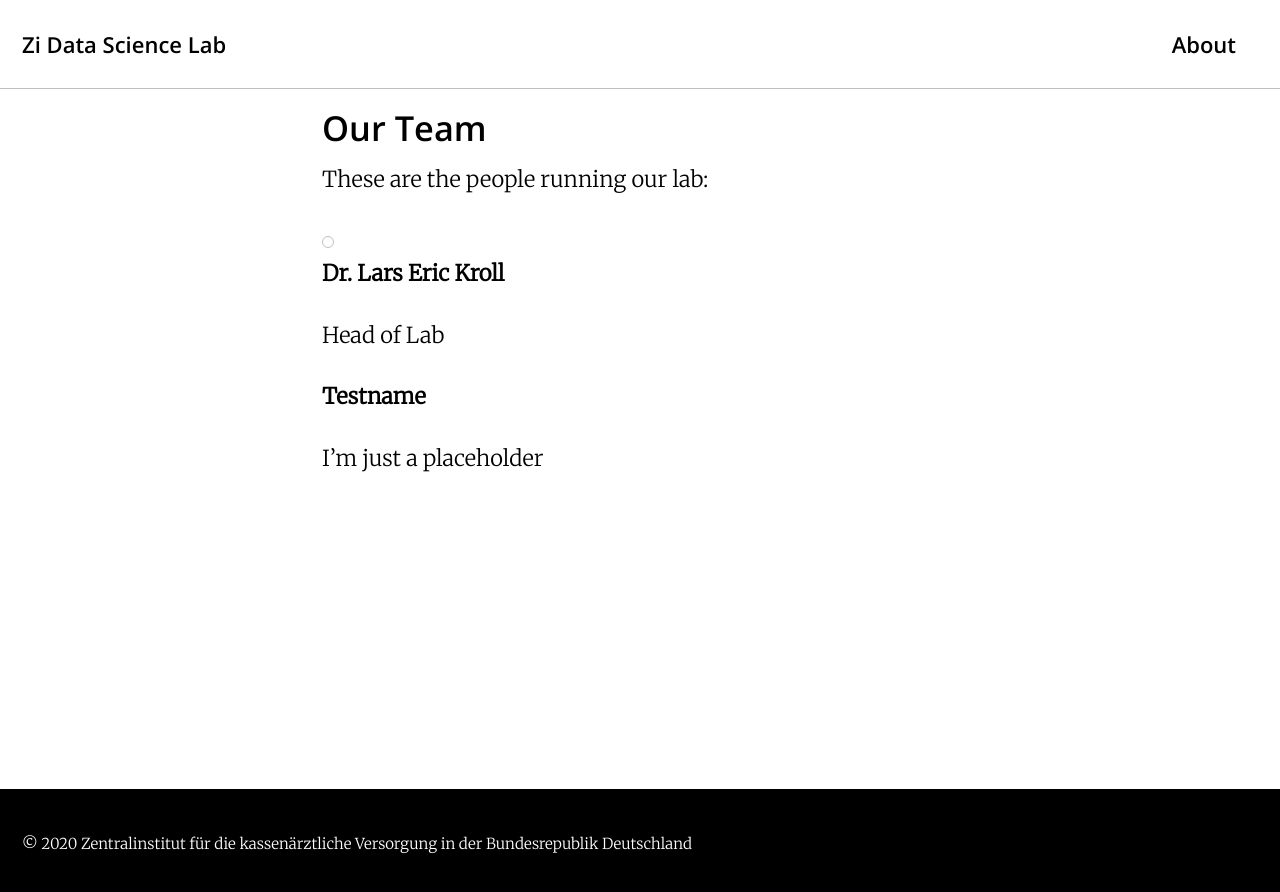
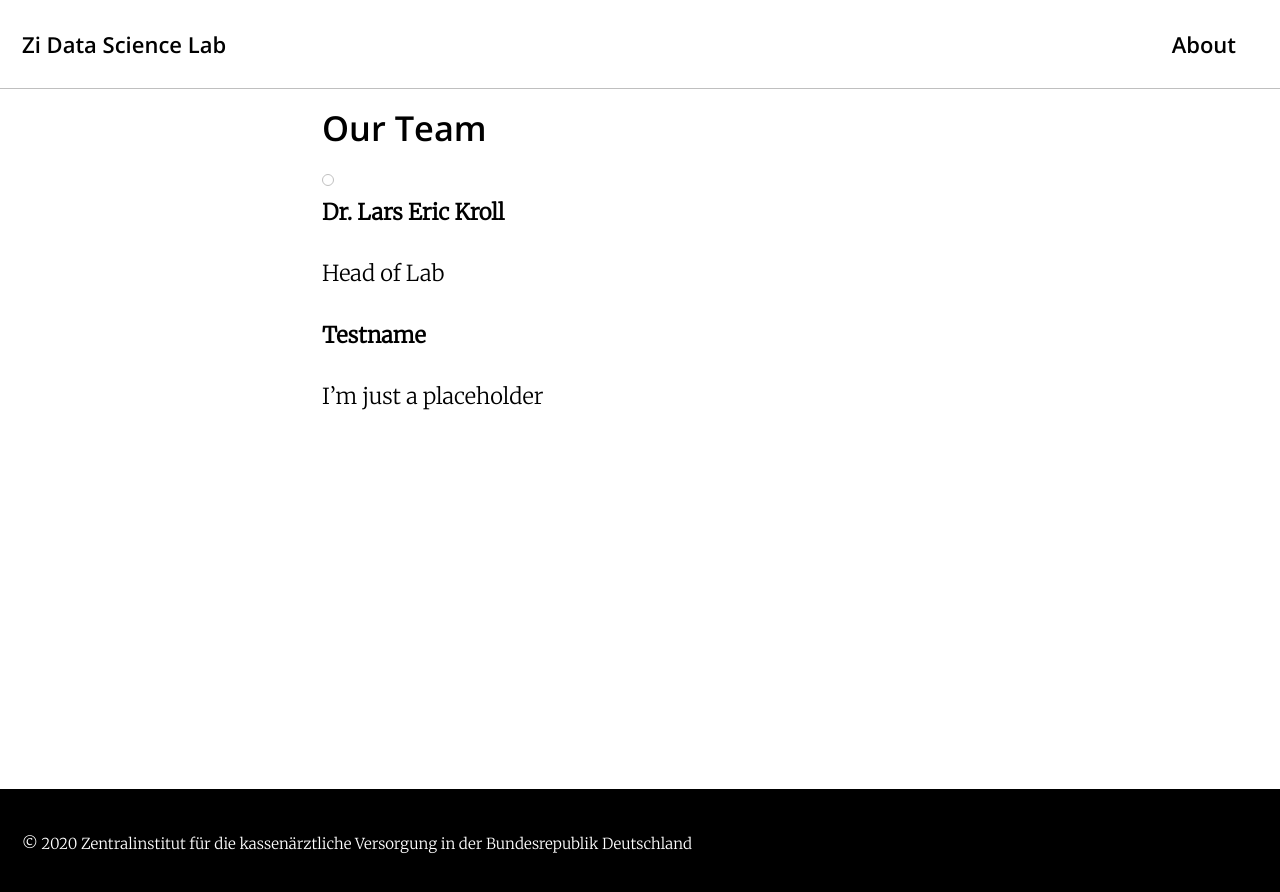
Before and after one commit to zidatalab/zidatalab.github.io, a Jekyll site: the page built from _pages/Team.md, in a window 1280 px wide. Shown: the top 892 px of the page. Built offline with Jekyll 4.4.1, drawn with Linux system fonts in a browser that asks for light colours; cached includes are drawn as plain includes; nearby versions of some CDN libraries.

Commit message:
Update Team.md

```diff
--- a/_pages/Team.md
+++ b/_pages/Team.md
@@ -4,8 +4,6 @@ author_profile: false
 permalink: /team/
 title: "Our Team"
 ---
-
-These are the people running our lab:
 
 {% for author in site.data.authors %}
 {% if author[1].avatar %}
```
